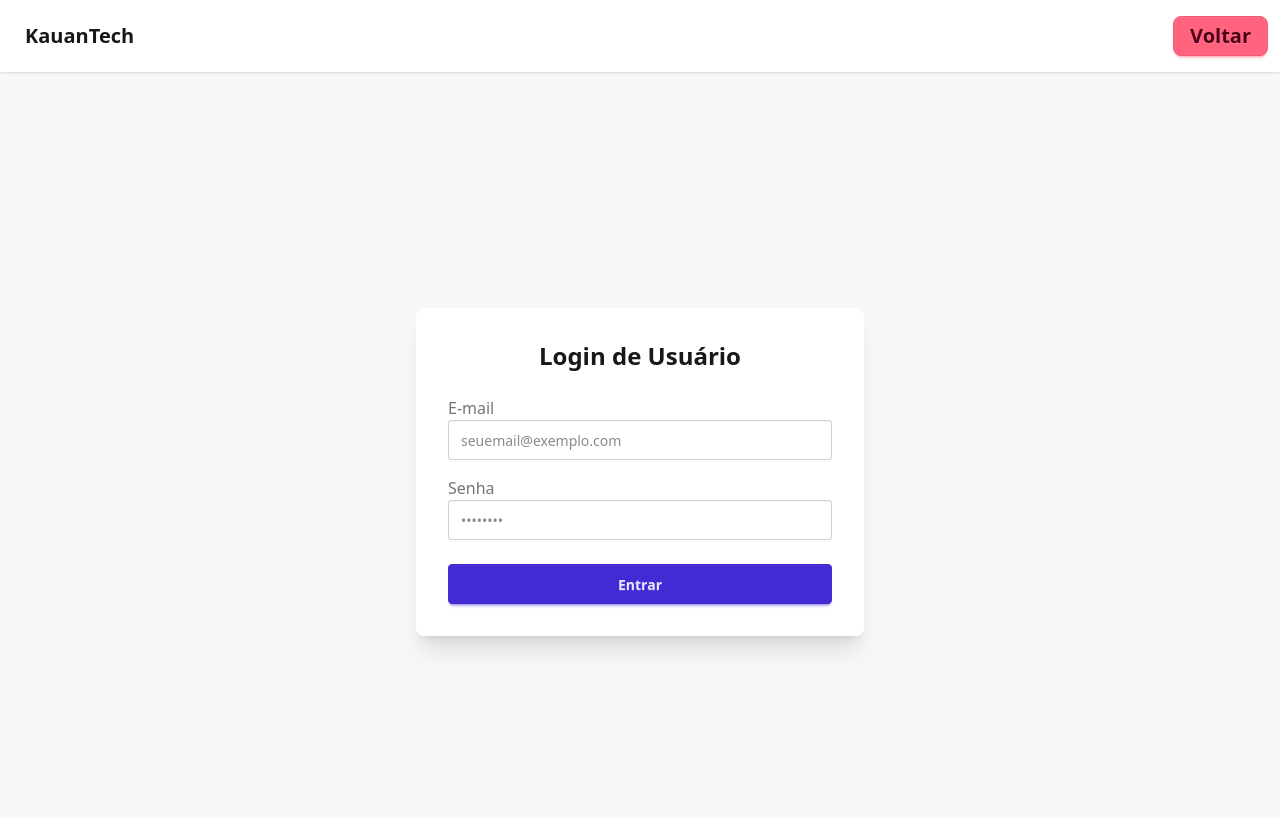
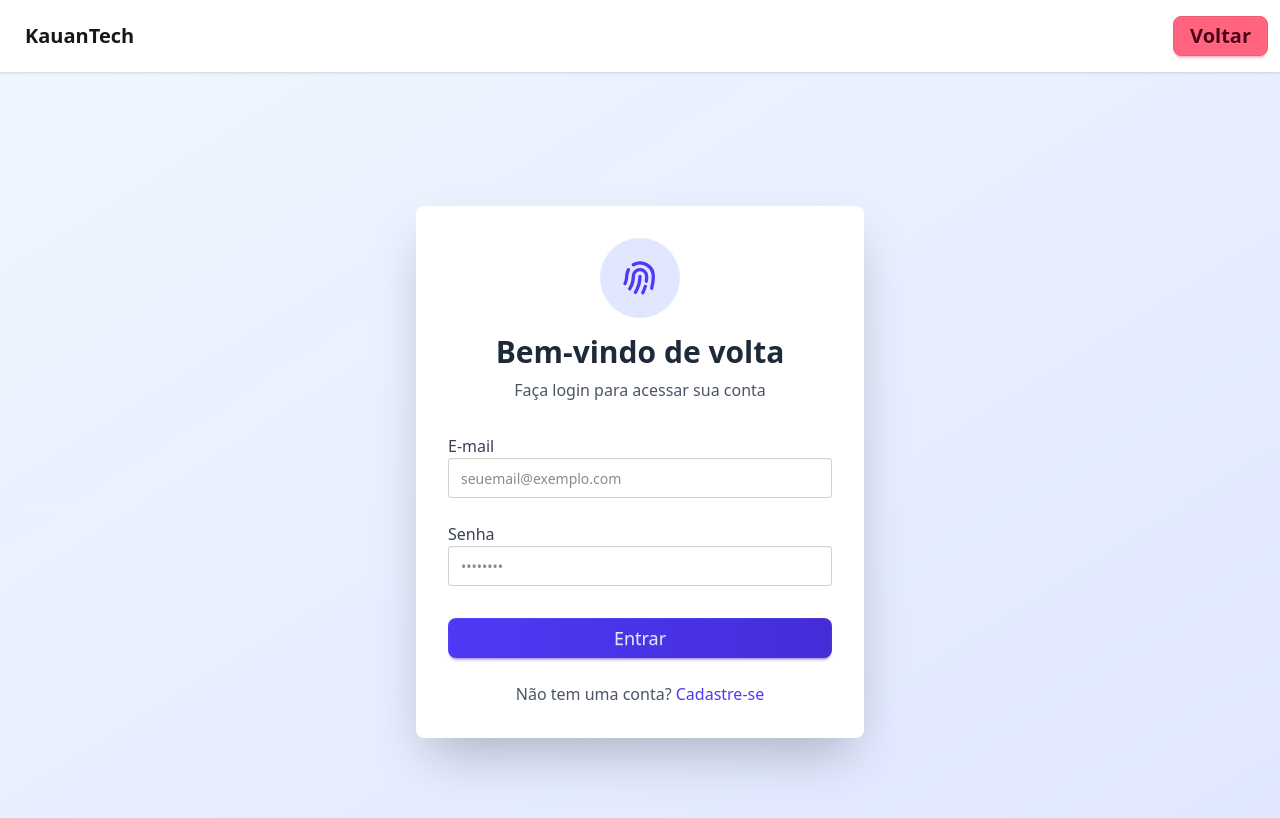
Before and after one commit to Dev-Souza/kauanTech_front, a React (Vite) app: page /login in a window 1280 px wide. Shown: the top 818 px of the page. Built offline with nearby package versions, Linux system fonts and the light colour scheme.

Commit message:
style: login component

```diff
--- a/src/components/users/LoginUserComponent.jsx
+++ b/src/components/users/LoginUserComponent.jsx
@@ -27,9 +27,18 @@ export default function LoginUserComponent() {
     return (
         <>
             <HeaderPatternComponent caminho="/"/>
-            <div className="flex justify-center items-center min-h-screen bg-base-200">
-                <div className="card w-full max-w-md shadow-xl bg-base-100 p-8">
-                    <h2 className="text-2xl font-bold text-center mb-6">Login de Usuário</h2>
+            <div className="flex justify-center items-center min-h-screen bg-gradient-to-br from-blue-50 to-indigo-100">
+                <div className="card w-full max-w-md shadow-2xl bg-base-100 p-8 transform transition-all hover:shadow-lg">
+                    <div className="text-center mb-8">
+                        <div className="w-20 h-20 mx-auto mb-4 rounded-full bg-indigo-100 flex items-center justify-center">
+                            <svg xmlns="http://www.w3.org/2000/svg" className="h-10 w-10 text-indigo-600" fill="none" viewBox="0 0 24 24" stroke="currentColor">
+                                <path strokeLinecap="round" strokeLinejoin="round" strokeWidth={2} d="M12 11c0 3.517-1.009 6.799-2.753 9.571m-3.44-2.04l.054-.09A13.916 13.916 0 008 11a4 4 0 118 0c0 1.017-.07 2.019-.203 3m-2.118 6.844A21.88 21.88 0 0015.171 17m3.839 1.132c.645-2.266.99-4.659.99-7.132A8 8 0 008 4.07M3 15.364c.64-1.319 1-2.8 1-4.364 0-1.457.39-2.823 1.07-4" />
+                            </svg>
+                        </div>
+                        <h2 className="text-3xl font-bold text-gray-800">Bem-vindo de volta</h2>
+                        <p className="text-gray-600 mt-2">Faça login para acessar sua conta</p>
+                    </div>
+
                     <Formik
                         initialValues={{
                             email: '',
@@ -38,16 +47,16 @@ export default function LoginUserComponent() {
                         // validationSchema={}
                         onSubmit={values => autenticar(values)}>
                         {() => (
-                            <Form className="space-y-4">
+                            <Form className="space-y-6">
                                 <div className="form-control">
                                     <label className="label" htmlFor="email">
-                                        <span className="label-text">E-mail</span>
+                                        <span className="label-text font-medium text-gray-700">E-mail</span>
                                     </label>
                                     <Field
                                         type="email"
                                         name="email"
                                         id="email"
-                                        className="input input-bordered w-full"
+                                        className="input input-bordered w-full focus:ring-2 focus:ring-indigo-500 focus:border-transparent"
                                         placeholder="seuemail@exemplo.com"
                                     />
                                     {/* <ErrorMessage name="email" component="div" className="text-error text-sm mt-1" /> */}
@@ -55,22 +64,26 @@ export default function LoginUserComponent() {
 
                                 <div className="form-control">
                                     <label className="label" htmlFor="senha">
-                                        <span className="label-text">Senha</span>
+                                        <span className="label-text font-medium text-gray-700">Senha</span>
                                     </label>
                                     <Field
                                         type="password"
                                         name="senha"
                                         id="senha"
-                                        className="input input-bordered w-full"
+                                        className="input input-bordered w-full focus:ring-2 focus:ring-indigo-500 focus:border-transparent"
                                         placeholder="••••••••"
                                     />
                                     {/* <ErrorMessage name="password" component="div" className="text-error text-sm mt-1" /> */}
                                 </div>
 
-                                <div className="form-control mt-6">
-                                    <button type="submit" className="btn btn-primary w-full">
+                                <div className="form-control mt-8">
+                                    <button type="submit" className="btn btn-primary w-full py-3 text-lg font-medium rounded-lg bg-gradient-to-r from-indigo-600 to-indigo-700 border-none hover:from-indigo-700 hover:to-indigo-800">
                                         Entrar
                                     </button>
+                                </div>
+
+                                <div className="text-center mt-4">
+                                    <p className="text-gray-600">Não tem uma conta? <a href="/registro" className="text-indigo-600 font-medium hover:text-indigo-800">Cadastre-se</a></p>
                                 </div>
                             </Form>
                         )}
```
